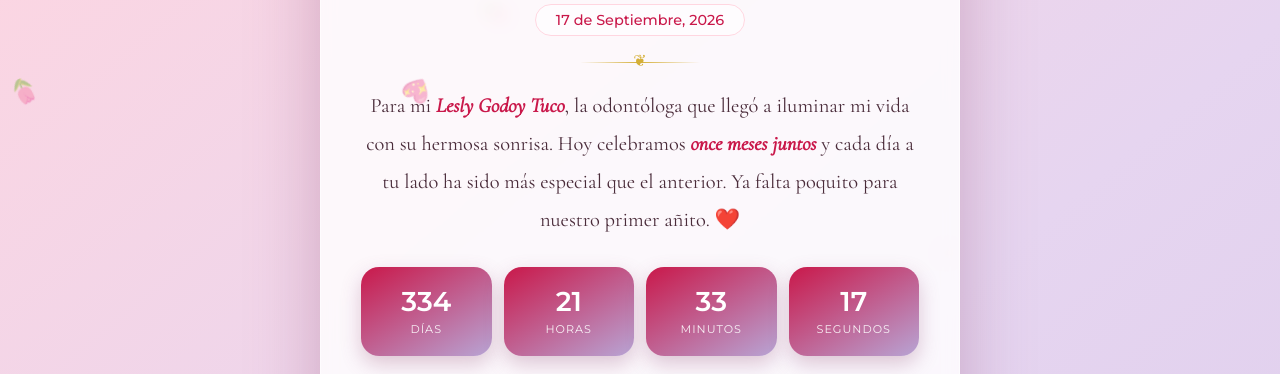
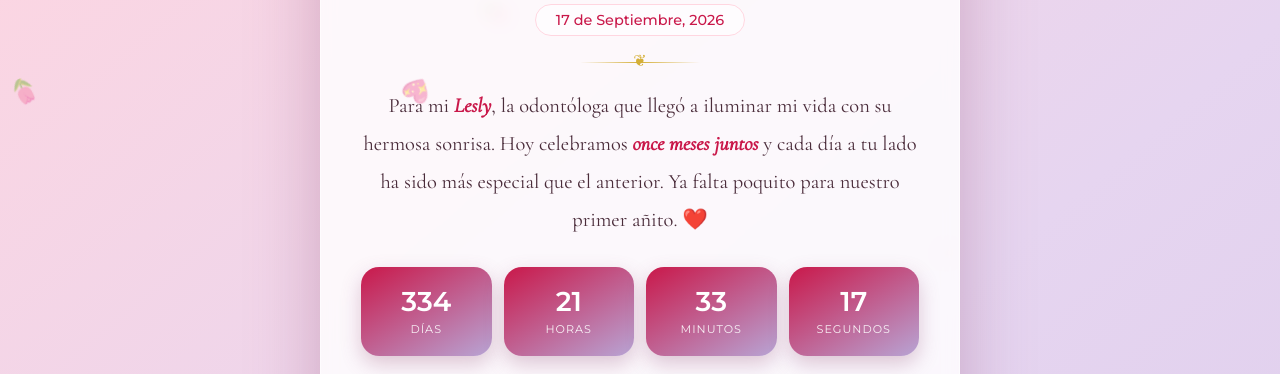
Before and after one commit to wmayk1999/twomonthlesly, a plain HTML site: page index.html in a window 1280 px wide. Shown: the part 224-598 px from the top of the page. Drawn offline with nearby package versions, Linux system fonts and the light colour scheme.

Commit message:
Update index.html

```diff
--- a/index.html
+++ b/index.html
@@ -188,7 +188,7 @@ h1{
     <div class="divider"></div>
 
     <div class="message">
-        Para mi <span class="highlight">Lesly Godoy Tuco</span>,
+        Para mi <span class="highlight">Lesly</span>,
         la odontóloga que llegó a iluminar mi vida con su hermosa sonrisa.
         Hoy celebramos <span class="highlight">once meses juntos</span> y cada día a tu lado
         ha sido más especial que el anterior. Ya falta poquito para nuestro primer añito. ❤️
```
